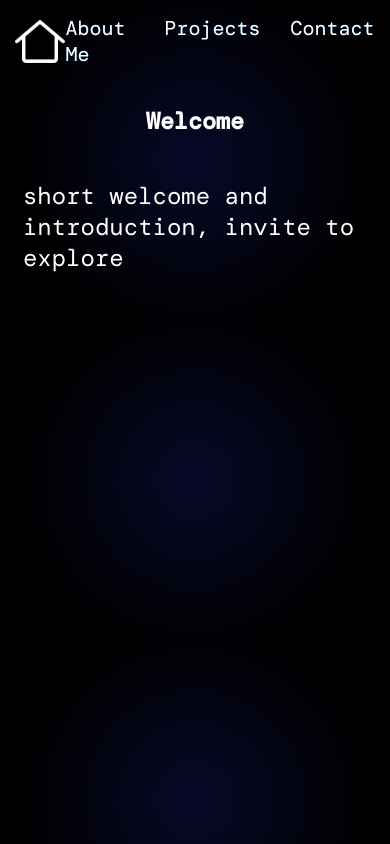
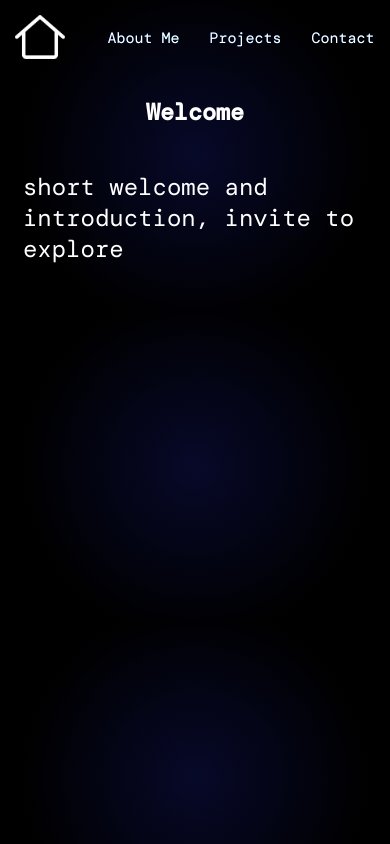
Before and after one commit to dmgz65/dmgz65.github.io, a plain HTML site: page index.html in a window 390 px wide. Drawn offline with nearby package versions, Linux system fonts and the light colour scheme; a web font is replaced by a local one.

Commit message:
Update styles.css
nav ul li a {
        font-size: 15px;
}

```diff
--- a/styles.css
+++ b/styles.css
@@ -200,4 +200,8 @@ svg.trail path{
     main h1 {
         font-size: 6vw;
     }
+
+    nav ul li a {
+    font-size: 15px;
+    }
 }
```
